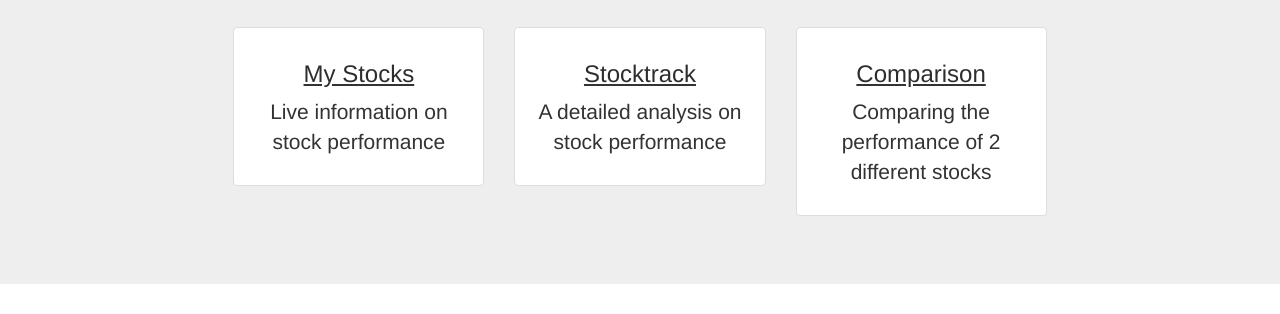
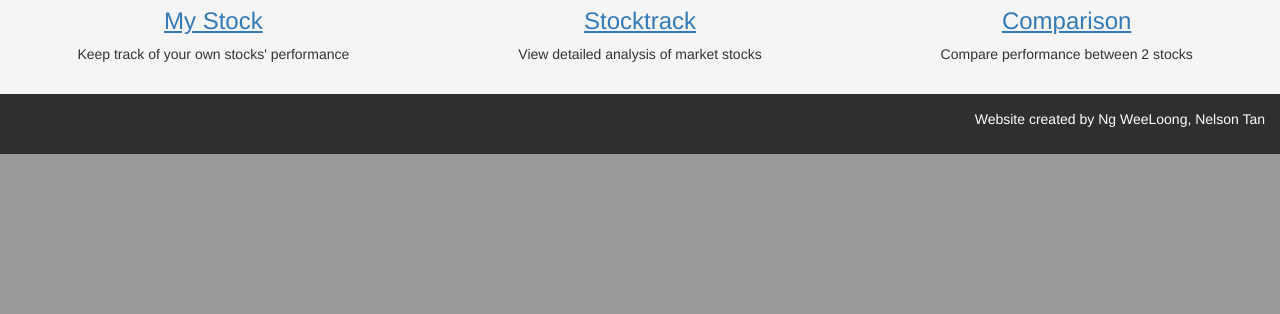
Before and after one commit to weeloong93/Freeberg, a Django app: page / in a window 1280 px wide. Shown: the part 1087-1401 px from the top of the page. After the commit the page ends 1241 px from the top, so only its background shows below. Run offline with Django 3.2, Linux system fonts and the light colour scheme; parts of the project's set-up code (start-up, migrations or seed data) failed here and were passed over; some libraries are stand-ins or nearby versions.

Commit message:
Changes in index
Changes index page and styling

```diff
--- a/Freeberg/stocktracker/static/stocktracker/style.css
+++ b/Freeberg/stocktracker/static/stocktracker/style.css
@@ -1,5 +1,5 @@
 /* for base template*/
-body{background: white;}
+body{background: whitesmoke;}
 
 .navbar{
     border-radius:0;
@@ -9,19 +9,17 @@ body{background: white;}
 .navbar-brand{font-family: 'Satisfy','cursive';}
 
 .nav{
-     font-size: 16px;
+    font-size: 16px;
 }
-
-
-.form {
-    left: 0;
-    position:relative;
-    text-align:center;
-    /* relative position to shift the overlay up*/
-    top: -150px;
-    width: 100%;
-    background-color:rgba(0,0,0, 0.7);
-    color:white;
-    padding: 10px;
-    font-family: "Helvetica Neue", Helvetica, Arial, sans-serif;
+.index1{
+    padding-bottom: 20px;
 }
+.bg-1 {
+    background-color: #2f2f2f;
+    color: #ffffff;
+    padding-top: 15px;
+    padding-bottom: 15px;
+}
+.date{
+    padding-top: 15px;
+}
--- a/Freeberg/stocktracker/templates/stocktracker/base.html
+++ b/Freeberg/stocktracker/templates/stocktracker/base.html
@@ -54,5 +54,8 @@
 
 
 {% endblock %}
+        <footer class="container-fluid bg-1 text-right">
+            <p>Website created by Ng WeeLoong, Nelson Tan </p>
+        </footer>
 </body>
 </html>
--- a/Freeberg/stocktracker/templates/stocktracker/index.html
+++ b/Freeberg/stocktracker/templates/stocktracker/index.html
@@ -4,53 +4,27 @@
 {% block body %}
 
     <!--image-->
-    <div class="image" >
+    <div class="image" id = background_image>
             <img src="../../static/stocktracker/images/background2.jpg" alt="background" width="100%" height="5%">
-            <div class="form">
-                <form class="search form-inline" role="form">
-                    <div class="form-group">
-                        <input type="test" class="form-control"  placeholder="Search">
-                        <button type="submit" class="btn btn-default">Submit</button>
-                    </div>
-                </form>
-            </div>
     </div>
         <!--3 components-->
-        <div class="jumbotron">
-            <div class="row">
-                <!--nested row to make the columns centred-->
-                <div class="col-md-8 col-md-offset-2">
-                    <div class="row>">
-                        <div class="col-md-4">
-                            <div class="thumbnail">
-                                <div class="caption">
-                                    <h3 class="text-center"><u><a href="#"style="color:#2b2d2f">My Stocks</a></u></h3>
-                                    <p class="text-center">Live information on stock performance</p>
-
-                                </div>
-                            </div>
-                        </div>
-                        <div class="col-md-4">
-                            <div class="thumbnail">
-                                <div class="caption">
-                                    <h3 class="text-center"><u><a href="#"style="color:#2b2d2f">Stocktrack</a></u></h3>
-                                    <p class="text-center">A detailed analysis on stock performance</p>
-
-                                </div>
-                            </div>
-                        </div>
-                        <div class="col-md-4">
-                            <div class="thumbnail">
-                                <div class="caption">
-                                    <h3 class="text-center"><u><a href="#"style="color:#2b2d2f">Comparison</a></u></h3>
-                                    <p class="text-center">Comparing the performance of 2 different stocks</p>
-                                </div>
-                             </div>
-                        </div>
-                    </div>
+     <div class="container-fluid index1 text-center ">
+        <h2>About FreeBerg</h2>
+        <div class="row">
+            <div class="col-sm-4 text-center">
+                <a href="#"><u><h3>My Stock</h3></u></a>
+                <p>Keep track of your own stocks' performance </p>
                 </div>
+            <div class="col-sm-4 text-center">
+                <a href="#"><u><h3>Stocktrack</h3></u></a>
+                <p>View detailed analysis of market stocks </p>
+            </div>
+            <div class="col-sm-4 text-center">
+               <a href="#"><u><h3>Comparison</h3></u></a>
+              <p>Compare performance between 2 stocks</p>
             </div>
         </div>
+     </div>
 
 
 {% endblock %}
```
Also changed, not shown: Freeberg/stocktracker/templates/stocktracker/allstocks.html (+0 -9 lines), Freeberg/stocktracker/templates/stocktracker/individual.html (+0 -8 lines), Freeberg/db.sqlite3.
